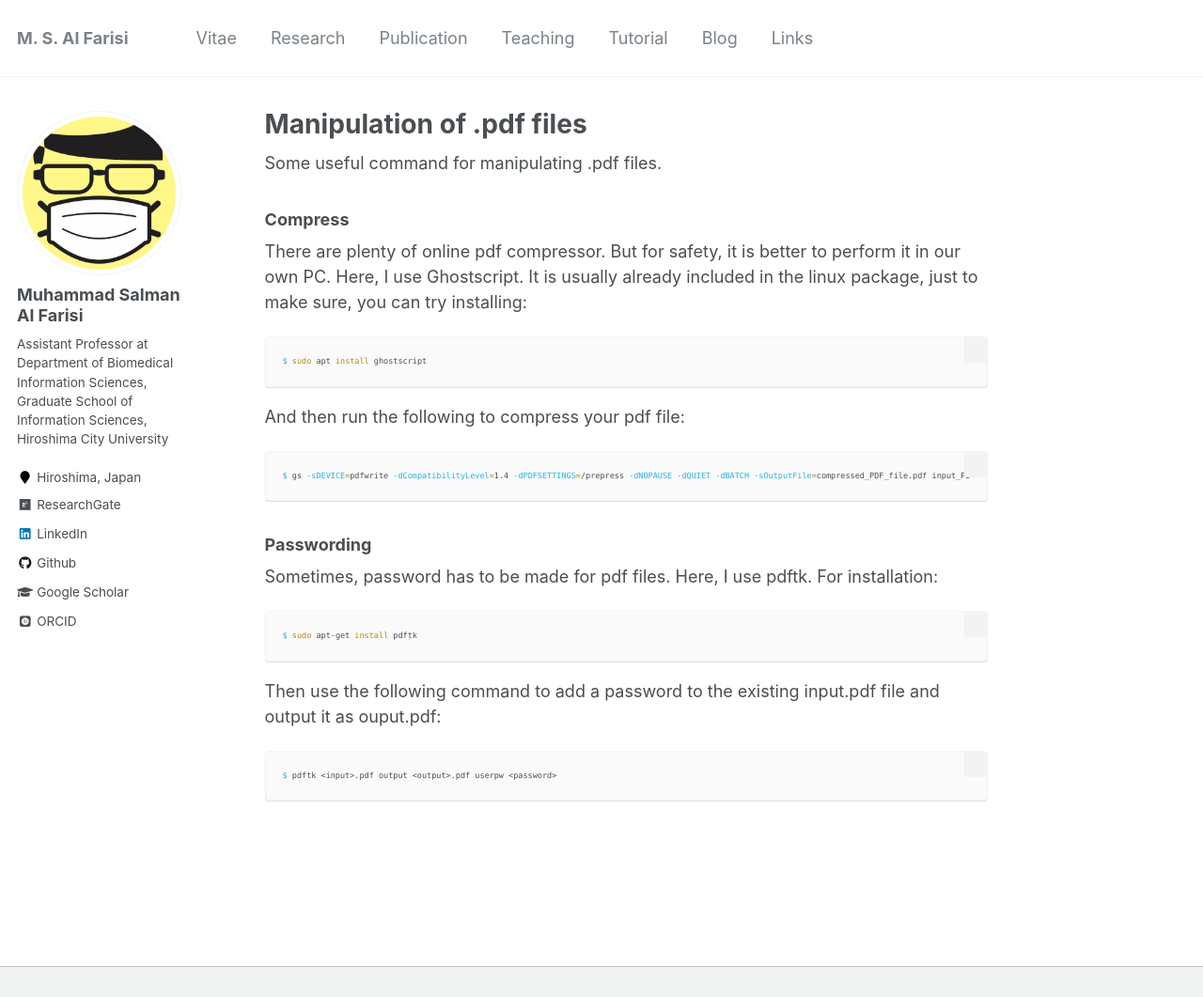
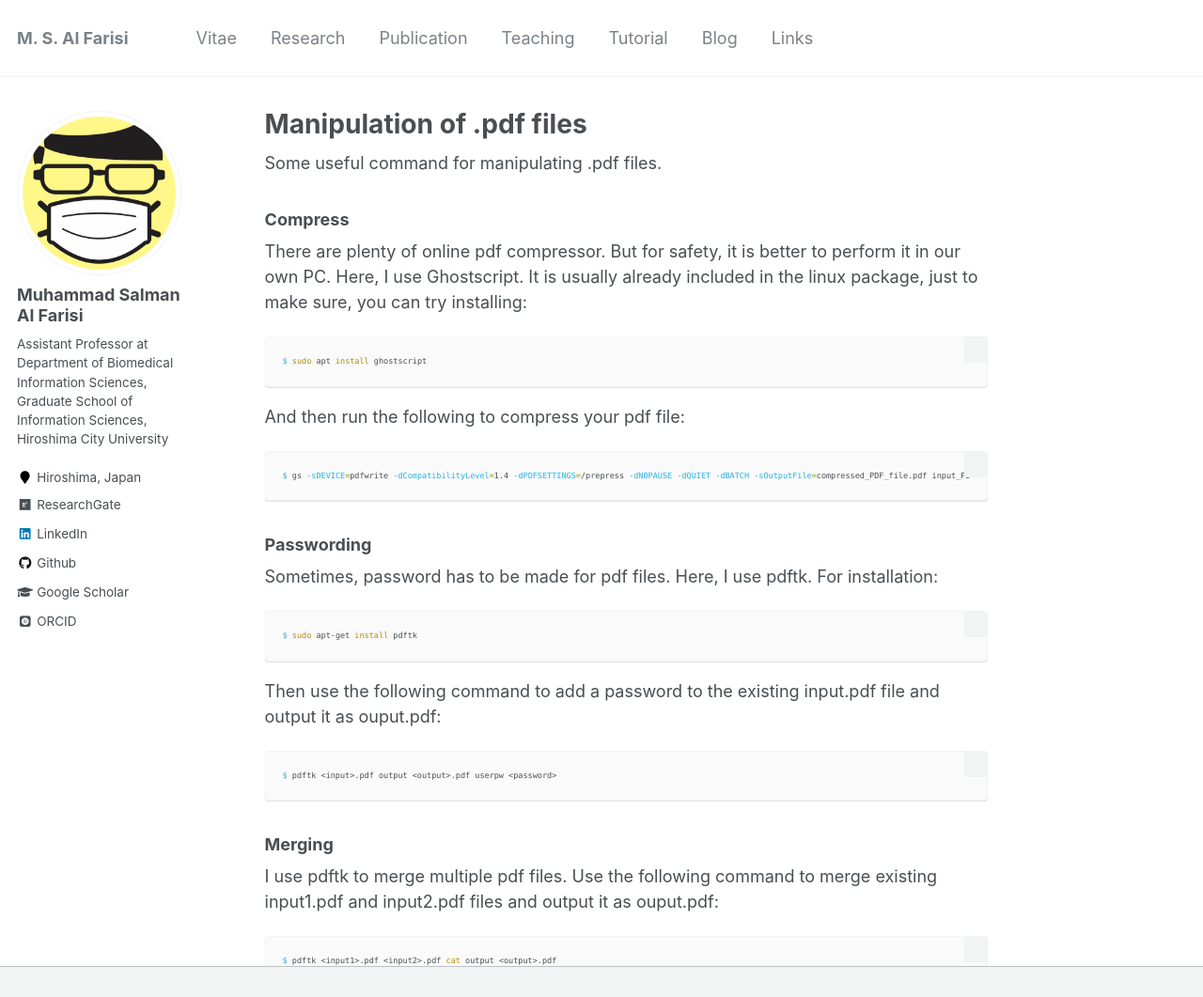
Before and after one commit to msalfarisi/msalfarisi.github.io, a Jekyll site: the page built from _pages/tutorial/pdf.md, in a window 1280 px wide and 1257 px high, cut to the strip 0-1061 px from the top of the window. Shown: the whole strip at 94% size. Built offline with Jekyll 4.4.1, drawn with Linux system fonts in a browser that asks for light colours; some web fonts are replaced.

Commit message:
Update pdf.md

````diff
--- a/_pages/tutorial/pdf.md
+++ b/_pages/tutorial/pdf.md
@@ -32,3 +32,10 @@ Then use the following command to add a password to the existing input.pdf file
 ```shell
 $ pdftk <input>.pdf output <output>.pdf userpw <password>
 ```
+### Merging
+
+I use pdftk to merge multiple pdf files. Use the following command to merge existing input1.pdf and input2.pdf files and output it as ouput.pdf:
+
+```shell
+$ pdftk <input1>.pdf <input2>.pdf cat output <output>.pdf
+```
````
